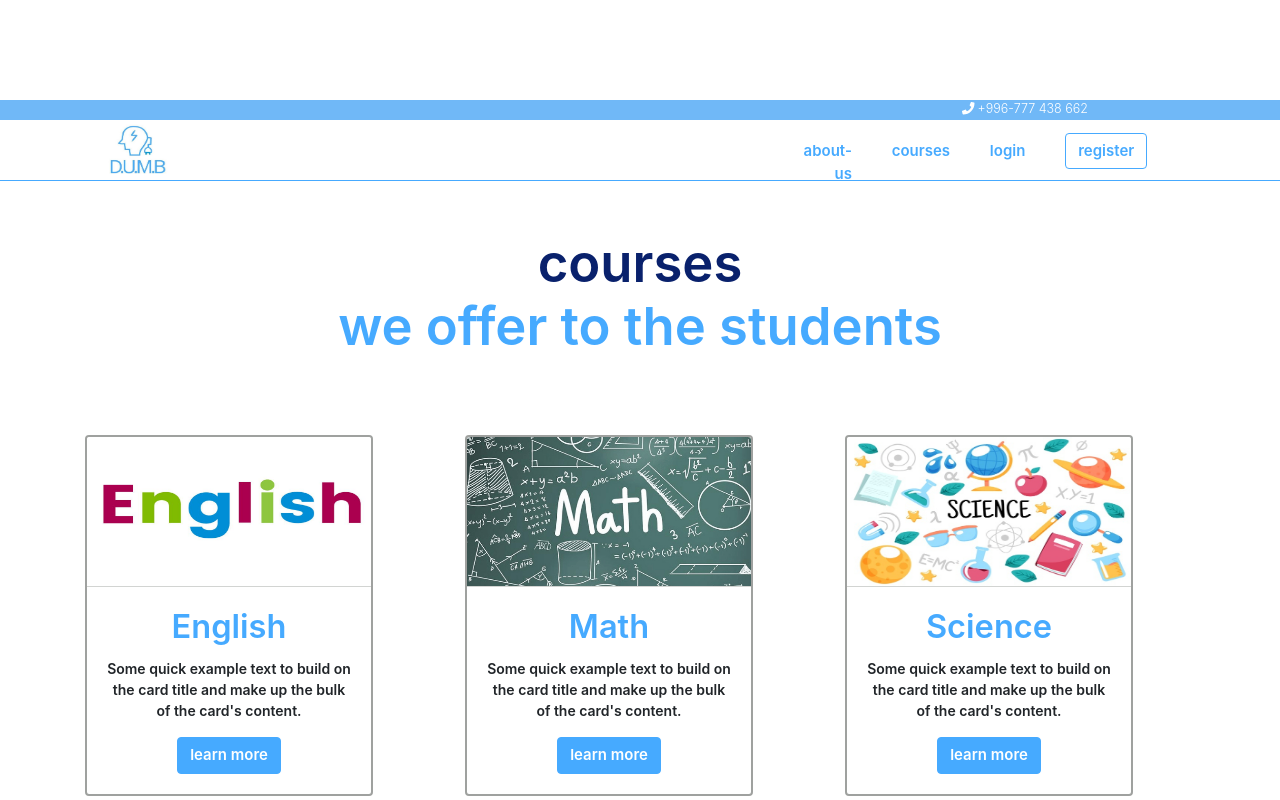
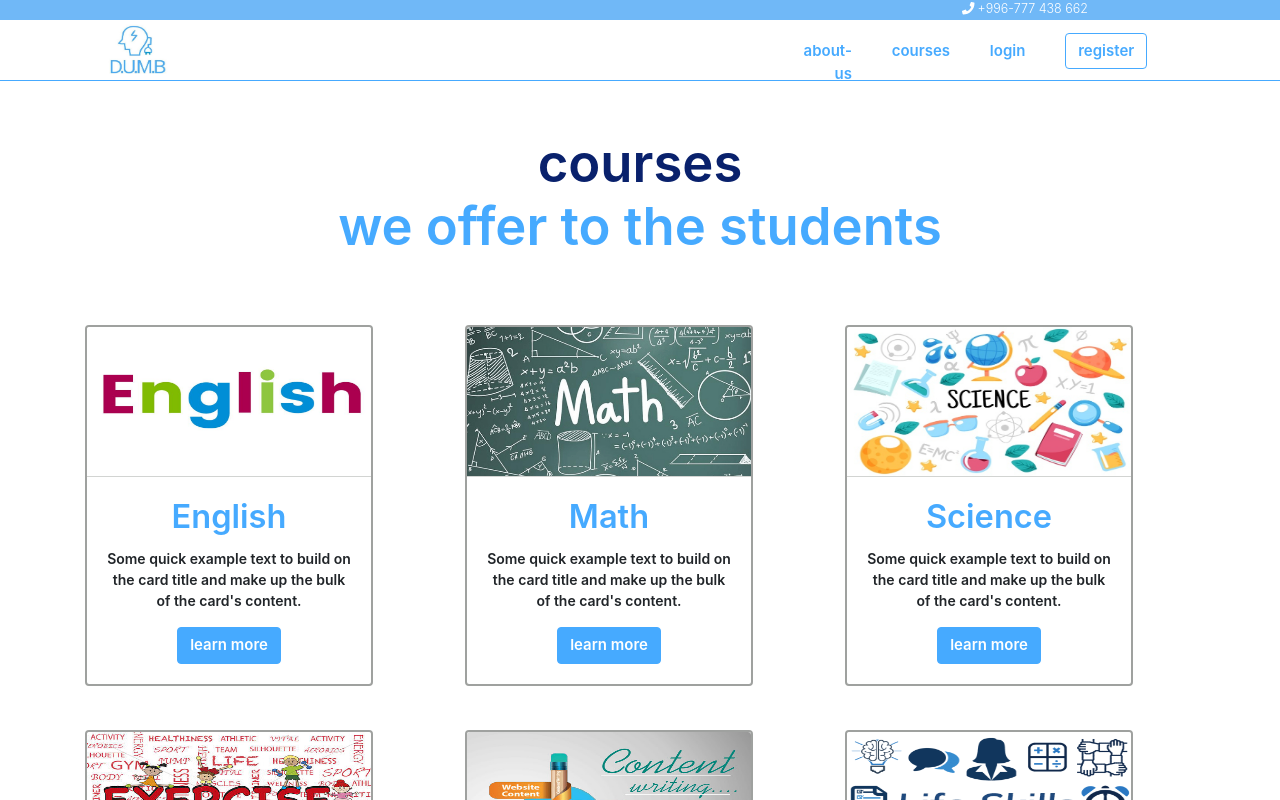
Before and after one commit to Jahanzaib5/dumb-project, a React (Create React App) app in the folder frontend/app/: page /Courses in a window 1280 px wide. Shown: the top 800 px of the page. Built offline with nearby package versions, Linux system fonts and the light colour scheme.

Commit message:
fixing the navbar issue

```diff
--- a/frontend/app/src/App.js
+++ b/frontend/app/src/App.js
@@ -1,40 +1,41 @@
-import React, { Component } from "react";
-import { BrowserRouter as Router, Route, Switch } from "react-router-dom";
-import Navigation from "./components/Navbar/Navigation";
-import AboutUs from "./components/AboutUs/AboutUs";
-import Footer from "./components/Footer/Footer";
+import React, {Component} from 'react';
+import {BrowserRouter as Router, Route, Switch} from 'react-router-dom';
+import Navigation from './components/Navbar/Navigation';
+import AboutUs from './components/AboutUs/AboutUs';
+import Footer from './components/Footer/Footer';
 import Home from "./components/Home/Home";
-import Courses from "./components/Courses/Courses";
-import Login from "./components/Login/Login";
-import Register from "./components/Register/Register";
-import { connect } from "react-redux";
+import Courses from './components/Courses/Courses';
+import Login from './components/Login/Login';
+import Register from './components/Register/Register';
+import {connect } from 'react-redux';
+
 
 class App extends Component {
   render() {
     return (
       <React.Fragment>
-        <Navigation />
+        <Navigation/>
         <Router>
           <Switch>
-            <div {...this.props}>
-              <Route exact path="/" component={Home} />
-              <Route path="/Aboutus" component={AboutUs} />
-              <Route path="/Courses" component={Courses} />
-              <Route path="/Login" component={Login} />
-              <Route path="/Register" component={Register} />
-            </div>
+            <Route exact path="/" component={Home}/>
+            <Route path="/Aboutus" component={AboutUs}/>
+            <Route path="/Courses" component={Courses}/>
+            <Route path="/Login" component={Login}/>
+            <Route path="/Register" component={Register}/>
           </Switch>
         </Router>
-        <Footer />
+        <Footer/>
       </React.Fragment>
+
     );
   }
 }
 
-function mapStateToProps(state) {
+const mapStateToProps = state => {
   return {
-    isAuthenticated: state.token !== null,
-  };
+    isAuthenticated: state.token
+  }
 }
 
+
 export default connect(mapStateToProps)(App);
--- a/frontend/app/src/components/Home/Cards/cards.css
+++ b/frontend/app/src/components/Home/Cards/cards.css
@@ -1,25 +1,12 @@
-body{
-    padding-top: 100px;
-    background-color: blueviolet;
 
-  }
   .container .card{
-    width: max-content;
     text-decoration: none;
     font-size: 14px;
     font-weight: 600;
     border: 1px solid #46aaff;
-    margin-top: 10px;
-    margin-bottom: 20px;
     border-radius: solid 20px;
   }
-  .container .card:hover {
-    background-color: #fff;
-    border-color: #00ffc8;
-    color: #00ffc8;
-    cursor: pointer;
-    transition: 0.4s ease;
-  }
+
   .container .card-title{
     font-size: 32.6px;
     font-weight: 645;
--- a/frontend/app/src/components/Home/Home.js
+++ b/frontend/app/src/components/Home/Home.js
@@ -61,7 +61,7 @@ export default class Home extends Component{
           </section>
           {/*------------ End of Banner Section------- */}
           {/* -----------The Cards------------------------ */}
-          <div className="container">
+          <div className="container" style={{marginTop:"10%", marginBottom:'5%'}}>
               <div className="row">
                   <div className="col-md-4">
                       <Cards name="Body" imgid={pic1}/>
@@ -75,6 +75,8 @@ export default class Home extends Component{
 
               </div>
           </div>
+          <br/>
+          <br/>
 
           {/*-------------------- The End Three Cards---------------- */}
           {/* ---------------How it works Portion-------------------- */}
--- a/frontend/app/src/components/Home/HowItWorks/Works.js
+++ b/frontend/app/src/components/Home/HowItWorks/Works.js
@@ -18,7 +18,7 @@ class Works extends Component {
         return (
             <div>
                 {/* How it works Portion */}
-                <section class="section_gap how-it-works-section" id="how-it-works">
+                <section class="section_gap how-it-works-section" id="how-it-works" style={{marginBottom:'5%'}}>
                     <div class="container">
                         <div class="row">
                             <div class="col-md-6 mb-4 mb-sm-auto">
@@ -64,7 +64,8 @@ class Works extends Component {
                 </section>
                  {/* -------------X-------How it works Portion ---------X---------------*/}
                 {/* -----------------------Information- Statistics ------------------------*/}
-                <section class="section_gap d-none d-sm-block">
+                <hr/>
+                <section class="section_gap d-none d-sm-block" >
                     <div class="container">
                         <div class="row text-center" id="counter">
                             <div class="col-md-4">
@@ -82,9 +83,10 @@ class Works extends Component {
                         </div>
                     </div>
                 </section>
+                <hr/>
                 {/* ----------X-------------Information- Statistics ----------X--------------*/}
                 {/*----------------------------- Why Chose DUMB Section ---------------------------- */}
-                <section class="section_gap2">
+                <section class="section_gap2" style={{marginTop:'8%'}}>
                     <div class="container">
                         <div class="row ">
                             <div class="col-md-12 ">
@@ -177,7 +179,7 @@ class Works extends Component {
 
                 {/*-----------------X------------ Why Chose DUMB Section --------X-------------------- */}
                 {/* -----------------Get Assistance--------------------------------- */}
-                <section class="section_gap3">
+                <section class="section_gap3" style={{margin:"6%"}}>
                     <div class="container">
                         <div class="row">
                             <div class="col-lg-6 col-md-4 my-auto">
@@ -219,7 +221,6 @@ class Works extends Component {
                         src={s2}
                         alt="Third slide"
                         />
-
                         <Carousel.Caption>
                         <h3>Second slide label</h3>
                         <p>Lorem ipsum dolor sit amet, consectetur adipiscing elit.</p>
@@ -231,7 +232,6 @@ class Works extends Component {
                         src={s3}
                         alt="Third slide"
                         />
-
                         <Carousel.Caption>
                         <h3>Third slide label</h3>
                         <p>Praesent commodo cursus magna, vel scelerisque nisl consectetur.</p>
@@ -242,7 +242,7 @@ class Works extends Component {
 
                 {/* ---------X--------Words from Mentors-----------X---------------------- */}
                 {/* -----------------Blogs--------------------------------- */}
-                <section class="section_gap4">
+                <section class="section_gap4" style={{marginBottom:"3%"}}>
 
                     <div class="container">
                         <div class="row">
--- a/frontend/app/src/components/Home/HowItWorks/Wroks.css
+++ b/frontend/app/src/components/Home/HowItWorks/Wroks.css
@@ -1,6 +1,4 @@
 .container .row{
-    margin-top: 30px;
-    margin-bottom: 50px;
 }
 
 .container .row .col-md-6 .position-relative .img{
```
Also changed, not shown: frontend/app/src/containers/layout.js (deleted, +0 -29 lines).
